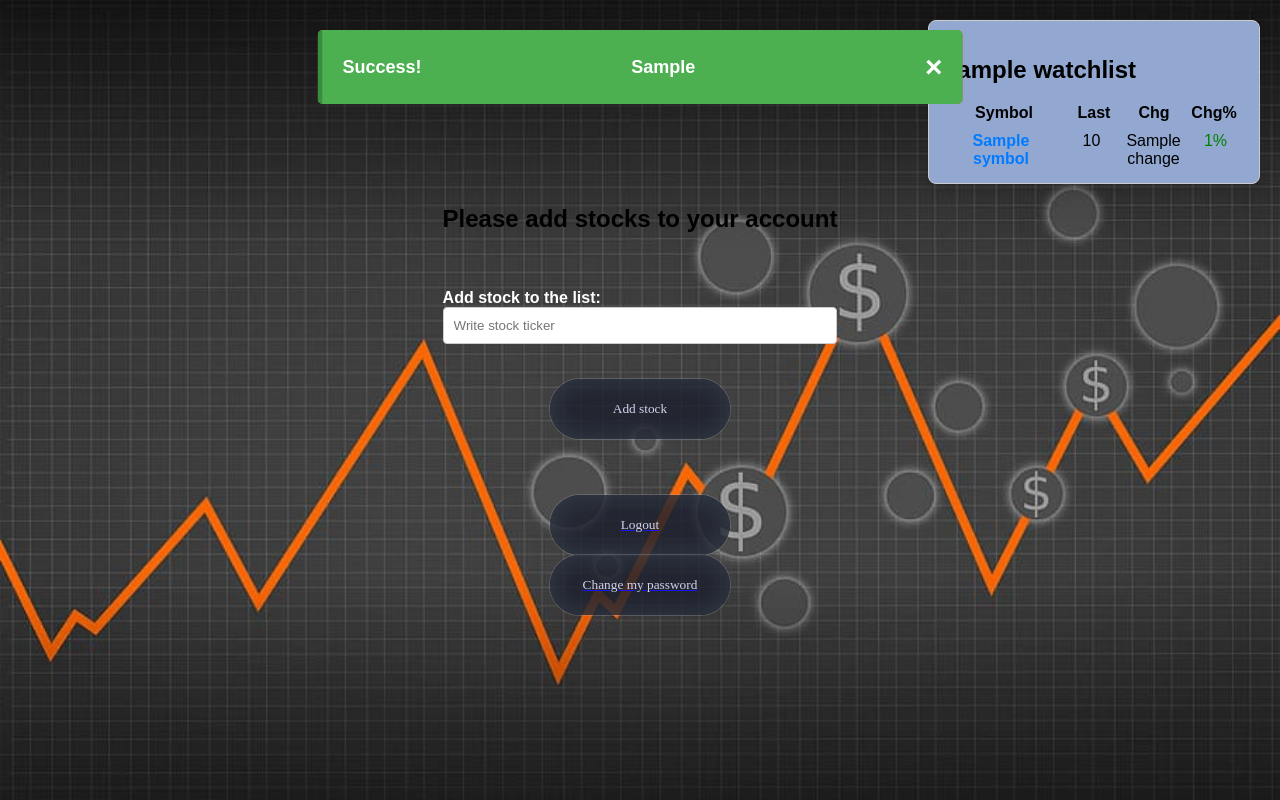
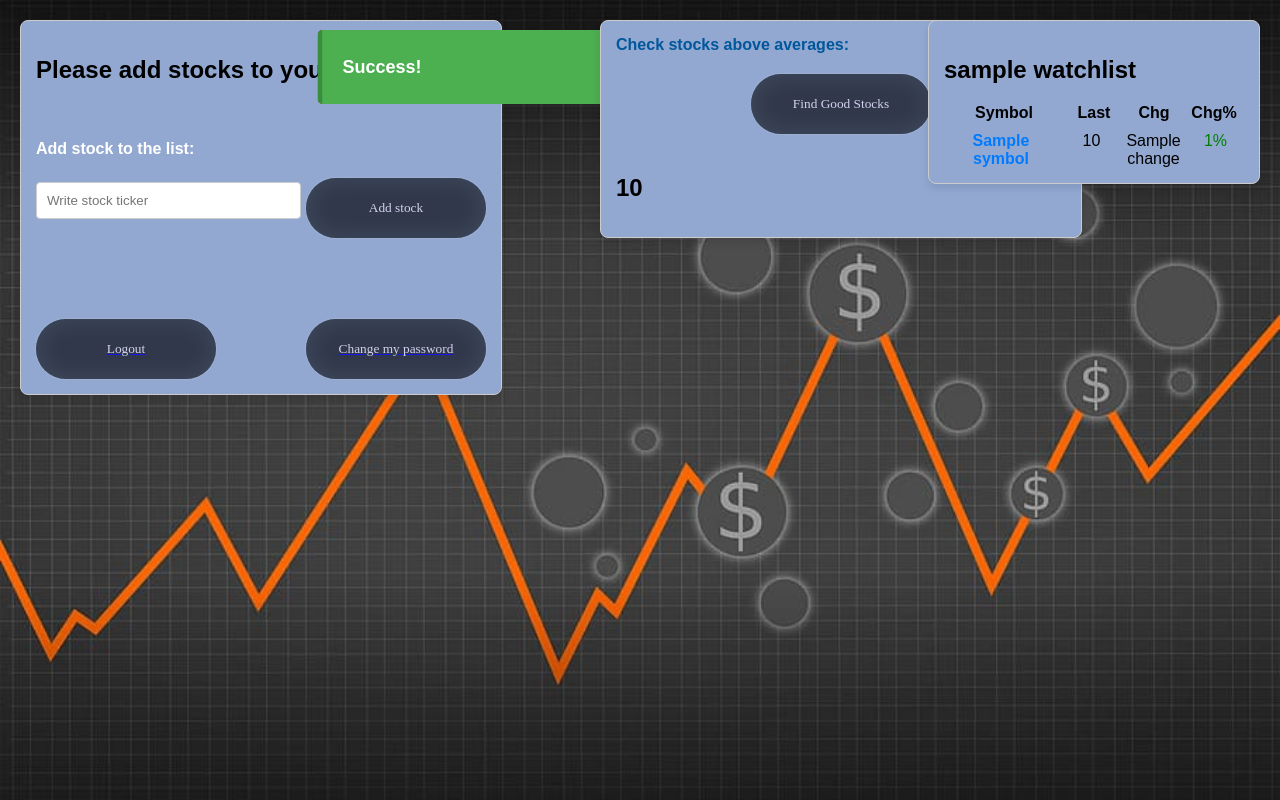
Before and after one commit to eranbabayov/stock_adviser, a Flask app: template templates/dashboard.html in a window 1280 px wide. Run offline with Flask 3, Linux system fonts and the light colour scheme; the template is opened without the code that fills it: most values are stand-ins (such as "Sample title", 1, 10 or a date in 2020).

Commit message:
Add stocks above avg calculation
Add stocks above avg calculation

```diff
--- a/app.py
+++ b/app.py
@@ -55,6 +55,15 @@ def login():
     return render_template(
         'login.html',
         user_added=request.args.get('user_added'), password_changed=request.args.get("password_changed"))
+
+@app.route('/stocks_above_avg', methods=['POST'])
+def stocks_above_avg():
+    stocks_close, _ = get_user_stocks_info(session['user_stocks'], start_delta=365)
+    stock_above_avg = check_which_stocks_above_avg(stocks=session['user_stocks'], stocks_close=stocks_close)
+    print(stock_above_avg)
+    return render_template('dashboard.html', username=session['username'], stocks=session['user_stocks'],
+                           watchlist=session['watchlist_data'], stock_above_avg=stock_above_avg)
+
 
 
 @app.route('/add_stock', methods=['POST'])
--- a/static/dashboard.css
+++ b/static/dashboard.css
@@ -1,3 +1,43 @@
+.container {
+    position: fixed; /* Fixed in the viewport */
+    top: 20px;       /* Distance from the top */
+    left: 20px;     /* Distance from the left */
+    width: 450px;    /* Width of the container */
+    border: 1px solid #ccc;
+    padding: 15px;
+    border-radius: 8px;
+    background-color: #92a8d1;
+    box-shadow: 0 4px 8px rgba(0, 0, 0, 0.1);
+    z-index: 1000; /* Keep it above other content */
+    font-family: Arial, sans-serif;
+}
+
+.form-inline {
+    display: flex;
+    align-items: center;
+    gap: 5px; /* Space between input and button */
+}
+
+.button-group {
+    display: flex;
+    justify-content: space-between;
+    margin-top: 5px;
+}
+
+.stocks-info {
+    position: fixed; /* Fixed in the viewport */
+    top: 20px;       /* Distance from the top */
+    left: 600px;     /* Distance from the left */
+    width: 450px;    /* Width of the container */
+    border: 1px solid #ccc;
+    padding: 15px;
+    border-radius: 8px;
+    background-color: #92a8d1;
+    box-shadow: 0 4px 8px rgba(0, 0, 0, 0.1);
+    z-index: 1000; /* Keep it above other content */
+    font-family: Arial, sans-serif;
+}
+
 /* Watchlist Styles */
 .watchlist-container {
     position: fixed; /* Fixed in the viewport */
@@ -84,8 +124,8 @@
     box-shadow: 0 0 10px rgba(0, 0, 0, 0.5);
     z-index: 1000;
     display: none;
-    width: 70vw; /* Adjust width to 70% of the viewport width */
-    height: 70vh; /* Adjust height to 70% of the viewport height */
+    width: 67vw; /* Adjust width to 70% of the viewport width */
+    height: 80vh; /* Adjust height to 70% of the viewport height */
     max-width: 90vw; /* Optional: you can set a maximum width */
     max-height: 90vh; /* Optional: you can set a maximum height */
     overflow: auto;
@@ -94,6 +134,6 @@
 
 
 #stockChart {
-    width: 100%;  /* Makes the chart fit within the container */
-    height: 100%; /* Ensures the chart uses the full height of the container */
+    width: 90%;  /* Makes the chart fit within the container */
+    height: 90%; /* Ensures the chart uses the full height of the container */
 }
--- a/templates/dashboard.html
+++ b/templates/dashboard.html
@@ -43,6 +43,16 @@
             <button class="button" type="button">Change my password</button>
         </a>
     </div>
+</div>
+
+<div class="stocks-info">
+    <label for="find_stocks">Check stocks above averages:</label>
+    <form action="{{ url_for('stocks_above_avg') }}" method="POST" class="form-inline">
+        <button class="button" type="submit">Find Good Stocks</button>
+    </form>
+    {% if stock_above_avg %}
+        <h2>{{stock_above_avg}}</h2>
+    {% endif %}
 </div>
 
 <!-- Watchlist Section -->
```
Also changed, not shown: common_functions.py (+6 -6 lines).
